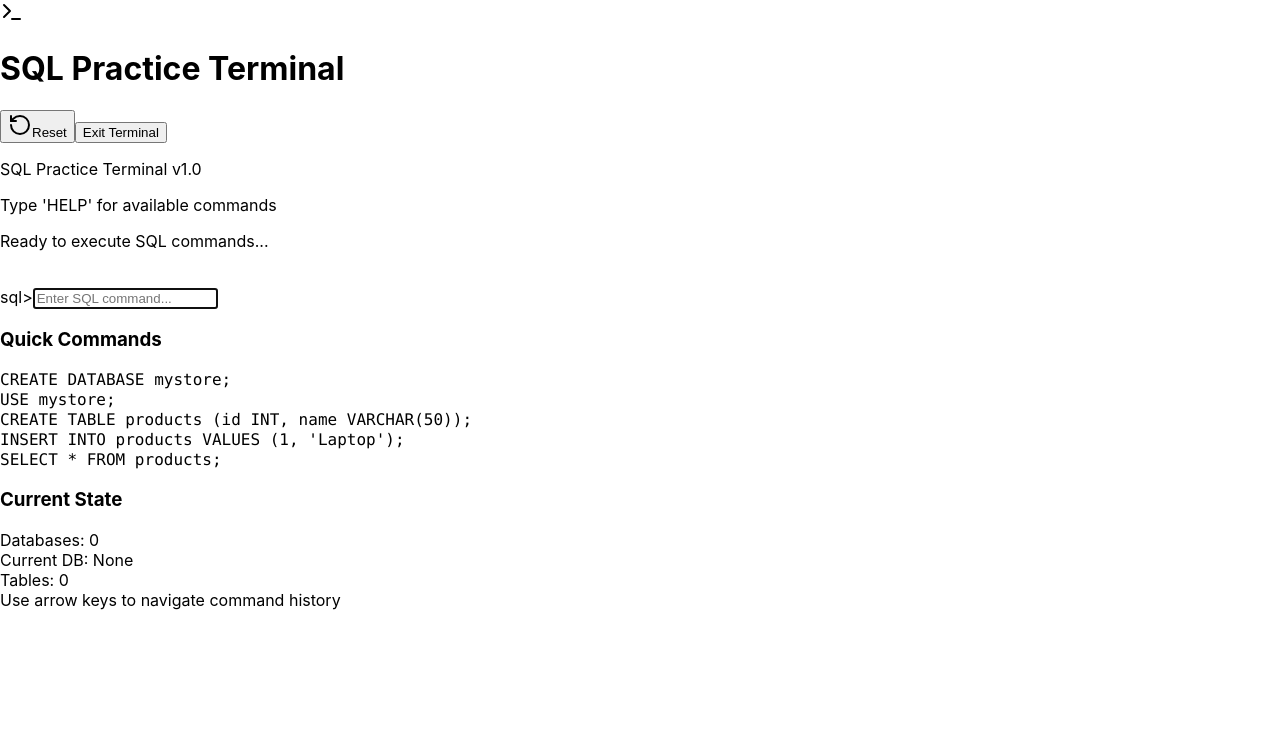
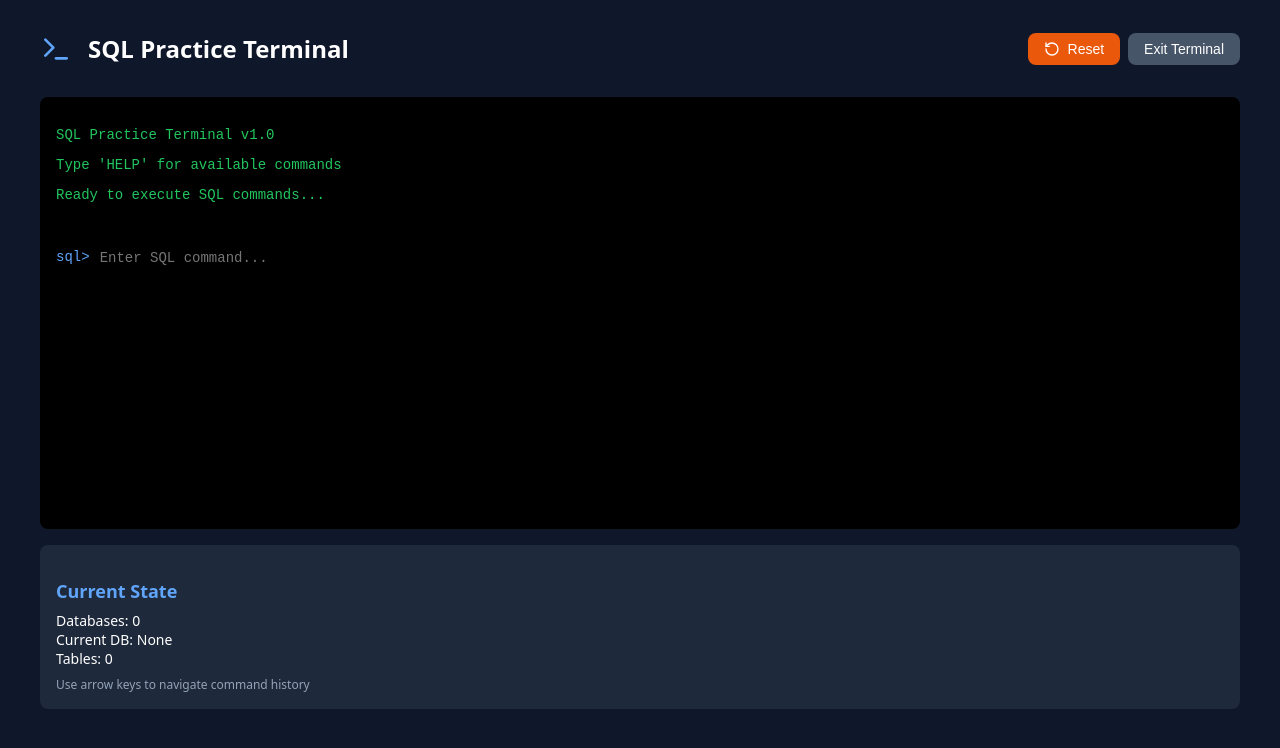
Before and after one commit to MohammadZayd/sql_practice_app, a React (Create React App) app: page / in a window 1280 px wide. Both pictures are taken after a click on the button "Open SQL Terminal". Shown: the top 748 px of the page. Built offline with nearby package versions, Linux system fonts and the light colour scheme.

Commit message:
added normal css insteance of tailwindcss App.js

```diff
--- a/src/App.js
+++ b/src/App.js
@@ -1,5 +1,5 @@
 import React, { useState, useRef, useEffect } from 'react';
-import { Terminal, Database, Play, RotateCcw } from 'lucide-react';
+import { Terminal, Database, RotateCcw } from 'lucide-react';
 
 const SQLPracticeTerminal = () => {
   const [isTerminalOpen, setIsTerminalOpen] = useState(false);
@@ -11,6 +11,260 @@ const SQLPracticeTerminal = () => {
   const [historyIndex, setHistoryIndex] = useState(-1);
   const inputRef = useRef(null);
   const terminalRef = useRef(null);
+
+  // Inline styles
+  const styles = {
+    landingContainer: {
+      minHeight: '100vh',
+      background: 'linear-gradient(135deg, #1e293b 0%, #1e3a8a 50%, #1e293b 100%)',
+      display: 'flex',
+      alignItems: 'center',
+      justifyContent: 'center',
+      padding: '1rem',
+      fontFamily: 'system-ui, -apple-system, sans-serif'
+    },
+    landingContent: {
+      textAlign: 'center',
+      color: 'white',
+      maxWidth: '800px'
+    },
+    landingIcon: {
+      width: '96px',
+      height: '96px',
+      margin: '0 auto 2rem',
+      color: '#60a5fa',
+      animation: 'bounce 2s infinite'
+    },
+    landingTitle: {
+      fontSize: '2.5rem',
+      fontWeight: 'bold',
+      marginBottom: '1rem',
+      color: 'white'
+    },
+    landingSubtitle: {
+      fontSize: '1.25rem',
+      color: '#cbd5e1',
+      marginBottom: '2rem',
+      lineHeight: '1.6'
+    },
+    landingButton: {
+      display: 'inline-flex',
+      alignItems: 'center',
+      gap: '0.5rem',
+      padding: '1rem 2rem',
+      background: 'linear-gradient(135deg, #2563eb, #7c3aed)',
+      color: 'white',
+      border: 'none',
+      borderRadius: '0.5rem',
+      fontSize: '1.1rem',
+      fontWeight: '600',
+      cursor: 'pointer',
+      transition: 'all 0.3s ease',
+      marginBottom: '1rem'
+    },
+    landingHints: {
+      marginTop: '2rem',
+      fontSize: '0.875rem',
+      color: '#94a3b8'
+    },
+    landingHint: {
+      margin: '0.5rem 0'
+    },
+    codeHint: {
+      backgroundColor: '#374151',
+      padding: '0.25rem 0.5rem',
+      borderRadius: '0.25rem',
+      fontFamily: 'monospace'
+    },
+    terminalContainer: {
+      minHeight: '100vh',
+      backgroundColor: '#0f172a',
+      color: 'white',
+      padding: '1rem',
+      fontFamily: 'system-ui, -apple-system, sans-serif',
+      overflowX: 'hidden'
+    },
+    terminalContent: {
+      maxWidth: '1200px',
+      margin: '0 auto'
+    },
+    terminalHeader: {
+      display: 'flex',
+      alignItems: 'center',
+      justifyContent: 'space-between',
+      marginBottom: '1rem',
+      flexWrap: 'wrap',
+      gap: '1rem'
+    },
+    terminalHeaderLeft: {
+      display: 'flex',
+      alignItems: 'center',
+      gap: '1rem',
+      flexWrap: 'wrap'
+    },
+    terminalTitle: {
+      fontSize: '1.5rem',
+      fontWeight: 'bold',
+      color: 'white'
+    },
+    dbBadge: {
+      backgroundColor: '#2563eb',
+      color: 'white',
+      padding: '0.25rem 0.75rem',
+      borderRadius: '1rem',
+      fontSize: '0.875rem'
+    },
+    terminalHeaderRight: {
+      display: 'flex',
+      gap: '0.5rem'
+    },
+    button: {
+      display: 'flex',
+      alignItems: 'center',
+      gap: '0.5rem',
+      padding: '0.5rem 1rem',
+      border: 'none',
+      borderRadius: '0.5rem',
+      cursor: 'pointer',
+      fontSize: '0.875rem',
+      fontWeight: '500',
+      transition: 'background-color 0.2s ease'
+    },
+    resetButton: {
+      backgroundColor: '#ea580c',
+      color: 'white'
+    },
+    exitButton: {
+      backgroundColor: '#475569',
+      color: 'white'
+    },
+    terminal: {
+      backgroundColor: '#000000',
+      borderRadius: '0.5rem',
+      padding: '1rem',
+      fontFamily: 'monospace',
+      fontSize: '0.875rem',
+      height: '400px',
+      overflowY: 'auto',
+      overflowX: 'hidden'
+    },
+    terminalEntry: {
+      marginBottom: '0.5rem'
+    },
+    inputLine: {
+      display: 'flex',
+      alignItems: 'flex-start',
+      gap: '0.5rem'
+    },
+    prompt: {
+      color: '#60a5fa',
+      flexShrink: 0
+    },
+    inputText: {
+      color: 'white',
+      wordBreak: 'break-words',
+      flex: 1
+    },
+    output: {
+      marginLeft: '1rem',
+      whiteSpace: 'pre-wrap',
+      wordBreak: 'break-words'
+    },
+    outputSuccess: {
+      color: '#22c55e'
+    },
+    outputError: {
+      color: '#ef4444'
+    },
+    terminalInput: {
+      backgroundColor: 'transparent',
+      border: 'none',
+      outline: 'none',
+      color: 'white',
+      fontSize: '0.875rem',
+      fontFamily: 'monospace',
+      width: '100%',
+      minWidth: 0
+    },
+    infoCards: {
+      display: 'grid',
+      gridTemplateColumns: 'repeat(auto-fit, minmax(300px, 1fr))',
+      gap: '1rem',
+      marginTop: '1rem'
+    },
+    infoCard: {
+      backgroundColor: '#1e293b',
+      borderRadius: '0.5rem',
+      padding: '1rem'
+    },
+    cardTitle: {
+      fontSize: '1.125rem',
+      fontWeight: '600',
+      color: '#60a5fa',
+      marginBottom: '0.5rem'
+    },
+    cardContent: {
+      fontSize: '0.875rem'
+    },
+    codeExample: {
+      color: '#22c55e',
+      fontFamily: 'monospace',
+      display: 'block',
+      margin: '0.25rem 0',
+      wordBreak: 'break-all'
+    },
+    welcomeText: {
+      color: '#22c55e',
+      marginBottom: '1rem'
+    }
+  };
+
+  // Add CSS animations
+  useEffect(() => {
+    const style = document.createElement('style');
+    style.textContent = `
+      @keyframes bounce {
+        0%, 20%, 53%, 80%, 100% {
+          transform: translateY(0);
+        }
+        40%, 43% {
+          transform: translateY(-30px);
+        }
+        70% {
+          transform: translateY(-15px);
+        }
+        90% {
+          transform: translateY(-4px);
+        }
+      }
+
+      button:hover {
+        transform: translateY(-2px);
+        box-shadow: 0 4px 8px rgba(0, 0, 0, 0.2);
+      }
+
+      @media (max-width: 768px) {
+        .terminal-header {
+          flex-direction: column;
+          align-items: stretch;
+        }
+
+        .terminal {
+          height: 300px;
+        }
+
+        .landing-title {
+          font-size: 2rem;
+        }
+
+        .landing-subtitle {
+          font-size: 1rem;
+        }
+      }
+    `;
+    document.head.appendChild(style);
+    return () => document.head.removeChild(style);
+  }, []);
 
   useEffect(() => {
     if (isTerminalOpen && inputRef.current) {
@@ -279,34 +533,34 @@ Example:
 
   if (!isTerminalOpen) {
     return (
-      <div className="min-h-screen bg-gradient-to-br from-slate-900 via-blue-900 to-slate-800 flex items-center justify-center p-4">
-        <div className="text-center space-y-8">
-          <div className="relative">
-            <div className="absolute inset-0 bg-blue-500 rounded-full blur-xl opacity-20 animate-pulse"></div>
-            <Database className="relative w-24 h-24 mx-auto text-blue-400 animate-bounce" />
+      <div style={styles.landingContainer}>
+        <div style={styles.landingContent}>
+          <div style={styles.landingIcon}>
+            <Database size={96} />
           </div>
 
-          <div className="space-y-4">
-            <h1 className="text-4xl font-bold text-white">SQL Practice Terminal</h1>
-            <p className="text-xl text-slate-300 max-w-2xl mx-auto">
+          <h1 style={styles.landingTitle}>SQL Practice Terminal</h1>
+          <p style={styles.landingSubtitle}>
             Learn SQL by practicing with a real terminal interface. Create databases, tables,
             insert data, and run queries in a safe sandbox environment.
           </p>
-          </div>
 
-          <div className="space-y-4">
           <button
             onClick={() => setIsTerminalOpen(true)}
-              className="group relative px-8 py-4 bg-gradient-to-r from-blue-600 to-purple-600 hover:from-blue-700 hover:to-purple-700 text-white font-semibold rounded-lg transition-all duration-300 transform hover:scale-105 shadow-lg hover:shadow-xl"
+            style={styles.landingButton}
+            onMouseOver={(e) => e.target.style.transform = 'translateY(-2px)'}
+            onMouseOut={(e) => e.target.style.transform = 'translateY(0)'}
           >
-              <Terminal className="w-6 h-6 inline mr-2" />
+            <Terminal size={24} />
             Open SQL Terminal
-              <div className="absolute inset-0 rounded-lg bg-gradient-to-r from-blue-400 to-purple-400 opacity-0 group-hover:opacity-20 transition-opacity duration-300"></div>
           </button>
 
-            <div className="text-sm text-slate-400 space-y-2">
-              <p>✨ Start with: <code className="bg-slate-700 px-2 py-1 rounded">CREATE DATABASE mystore;</code></p>
-              <p>📚 Type <code className="bg-slate-700 px-2 py-1 rounded">HELP</code> for all available commands</p>
+          <div style={styles.landingHints}>
+            <div style={styles.landingHint}>
+              ✨ Start with: <span style={styles.codeHint}>CREATE DATABASE mystore;</span>
+            </div>
+            <div style={styles.landingHint}>
+              📚 Type <span style={styles.codeHint}>HELP</span> for all available commands
             </div>
           </div>
         </div>
@@ -315,38 +569,42 @@ Example:
   }
 
   return (
-    <div className="min-h-screen bg-slate-900 text-white p-2 sm:p-4 overflow-x-hidden">
-      <div className="max-w-6xl mx-auto">
-        <div className="flex flex-col sm:flex-row items-start sm:items-center justify-between mb-4 gap-4">
-          <div className="flex items-center space-x-2 sm:space-x-4 flex-wrap">
-            <Terminal className="w-6 h-6 sm:w-8 sm:h-8 text-blue-400" />
-            <h1 className="text-lg sm:text-2xl font-bold">SQL Practice Terminal</h1>
+    <div style={styles.terminalContainer}>
+      <div style={styles.terminalContent}>
+        <div style={{...styles.terminalHeader}} className="terminal-header">
+          <div style={styles.terminalHeaderLeft}>
+            <Terminal size={32} color="#60a5fa" />
+            <h1 style={styles.terminalTitle}>SQL Practice Terminal</h1>
             {currentDB && (
-              <span className="px-2 py-1 sm:px-3 sm:py-1 bg-blue-600 rounded-full text-xs sm:text-sm">
+              <span style={styles.dbBadge}>
                 DB: {currentDB}
               </span>
             )}
           </div>
-          <div className="flex space-x-2 w-full sm:w-auto">
+          <div style={styles.terminalHeaderRight}>
             <button
               onClick={resetTerminal}
-              className="flex items-center space-x-1 sm:space-x-2 px-2 py-2 sm:px-4 sm:py-2 bg-orange-600 hover:bg-orange-700 rounded-lg transition-colors text-sm"
+              style={{...styles.button, ...styles.resetButton}}
+              onMouseOver={(e) => e.target.style.backgroundColor = '#dc2626'}
+              onMouseOut={(e) => e.target.style.backgroundColor = '#ea580c'}
             >
-              <RotateCcw className="w-4 h-4" />
-              <span className="hidden sm:inline">Reset</span>
+              <RotateCcw size={16} />
+              Reset
             </button>
             <button
               onClick={() => setIsTerminalOpen(false)}
-              className="px-2 py-2 sm:px-4 sm:py-2 bg-slate-700 hover:bg-slate-600 rounded-lg transition-colors text-sm"
+              style={{...styles.button, ...styles.exitButton}}
+              onMouseOver={(e) => e.target.style.backgroundColor = '#374151'}
+              onMouseOut={(e) => e.target.style.backgroundColor = '#475569'}
             >
               Exit Terminal
             </button>
           </div>
         </div>
 
-        <div className="bg-black rounded-lg p-2 sm:p-4 font-mono text-xs sm:text-sm h-64 sm:h-96 overflow-y-auto overflow-x-hidden" ref={terminalRef}>
+        <div style={styles.terminal} ref={terminalRef} className="terminal">
           {history.length === 0 && (
-            <div className="text-green-400 mb-4">
+            <div style={styles.welcomeText}>
               <p>SQL Practice Terminal v1.0</p>
               <p>Type 'HELP' for available commands</p>
               <p>Ready to execute SQL commands...</p>
@@ -355,24 +613,27 @@ Example:
           )}
 
           {history.map((entry, index) => (
-            <div key={index} className="mb-2">
+            <div key={index} style={styles.terminalEntry}>
               {entry.type === 'input' ? (
-                <div className="flex items-start">
-                  <span className="text-blue-400 mr-1 sm:mr-2 flex-shrink-0">
+                <div style={styles.inputLine}>
+                  <span style={styles.prompt}>
                     sql{entry.database ? `(${entry.database})` : ''}{'>'}
                   </span>
-                  <span className="text-white break-words min-w-0 flex-1">{entry.content}</span>
+                  <span style={styles.inputText}>{entry.content}</span>
                 </div>
               ) : (
-                <div className={`ml-2 sm:ml-4 whitespace-pre-wrap break-words ${entry.error ? 'text-red-400' : 'text-green-400'}`}>
+                <div style={{
+                  ...styles.output,
+                  ...(entry.error ? styles.outputError : styles.outputSuccess)
+                }}>
                   {entry.content}
                 </div>
               )}
             </div>
           ))}
 
-          <div className="flex items-center">
-            <span className="text-blue-400 mr-1 sm:mr-2 flex-shrink-0">
+          <div style={styles.inputLine}>
+            <span style={styles.prompt}>
               sql{currentDB ? `(${currentDB})` : ''}{'>'}
             </span>
             <input
@@ -381,31 +642,21 @@ Example:
               value={currentInput}
               onChange={(e) => setCurrentInput(e.target.value)}
               onKeyDown={handleKeyPress}
-              className="flex-1 bg-transparent text-white outline-none min-w-0"
+              style={styles.terminalInput}
               placeholder="Enter SQL command..."
             />
           </div>
         </div>
 
-        <div className="mt-4 grid grid-cols-1 lg:grid-cols-2 gap-4">
-          <div className="bg-slate-800 rounded-lg p-3 sm:p-4 overflow-hidden">
-            <h3 className="text-base sm:text-lg font-semibold text-blue-400 mb-2">Quick Commands</h3>
-            <div className="space-y-1 text-xs sm:text-sm overflow-x-auto">
-              <div><code className="text-green-400 break-all">CREATE DATABASE mystore;</code></div>
-              <div><code className="text-green-400 break-all">USE mystore;</code></div>
-              <div><code className="text-green-400 break-all">CREATE TABLE products (id INT, name VARCHAR(50));</code></div>
-              <div><code className="text-green-400 break-all">INSERT INTO products VALUES (1, 'Laptop');</code></div>
-              <div><code className="text-green-400 break-all">SELECT * FROM products;</code></div>
-            </div>
-          </div>
+        <div style={styles.infoCards}>
 
-          <div className="bg-slate-800 rounded-lg p-3 sm:p-4">
-            <h3 className="text-base sm:text-lg font-semibold text-blue-400 mb-2">Current State</h3>
-            <div className="text-xs sm:text-sm space-y-1">
+          <div style={styles.infoCard}>
+            <h3 style={styles.cardTitle}>Current State</h3>
+            <div style={styles.cardContent}>
               <div>Databases: {Object.keys(databases).length}</div>
               <div>Current DB: {currentDB || 'None'}</div>
               <div>Tables: {currentDB ? Object.keys(databases[currentDB]?.tables || {}).length : 0}</div>
-              <div className="text-slate-400 text-xs mt-2">
+              <div style={{color: '#94a3b8', fontSize: '0.75rem', marginTop: '0.5rem'}}>
                 Use arrow keys to navigate command history
               </div>
             </div>
```
Lines whose indentation alone changed are shown as unchanged.
